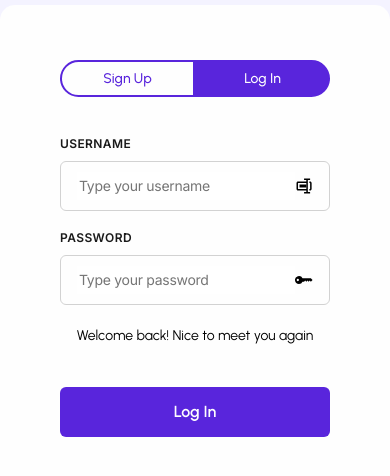
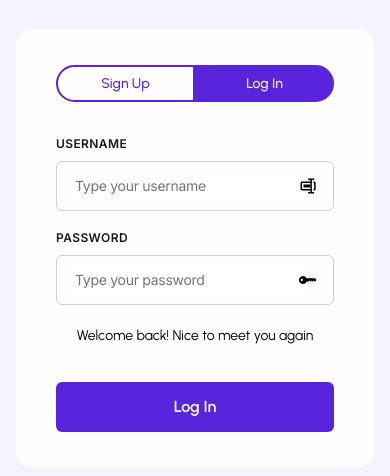
Before and after one commit to nafisazizir/seanema-frontend, a React (Create React App) app: page /login in a window 390 px wide. Shown: the part 174-650 px from the top of the page. Built offline with nearby package versions, Linux system fonts and the light colour scheme.

Commit message:
feat: add navbar responsive

```diff
--- a/src/components/Navbar/Navbar.tsx
+++ b/src/components/Navbar/Navbar.tsx
@@ -14,12 +14,12 @@ const Navbar = () => {
 
   return (
     <div className="navbar">
-      <NavLink to="/">
-        <div className="logo-container">
+      <div className="logo-container">
+        <NavLink to="/" className="logo-container">
           <PiWavesBold className="logo" size={32} />
           <div className="logotype">SEANEMA</div>
-        </div>
-      </NavLink>
+        </NavLink>
+      </div>
 
       <div className="navbar-item">
         {auth === true ? (
--- a/src/components/Navbar/NavbarStyle.css
+++ b/src/components/Navbar/NavbarStyle.css
@@ -45,3 +45,14 @@
 .active {
   color: var(--color-grey-100);
 }
+
+@media (max-width: 560px) {
+  .logo-container {
+    display: none;
+  }
+
+  .navbar {
+    justify-content: center;
+    padding: 20px 8px;
+  }
+}
--- a/src/pages/Auth/AuthStyle.css
+++ b/src/pages/Auth/AuthStyle.css
@@ -97,3 +97,26 @@
   align-items: center;
   gap: 4px;
 }
+
+@media (max-width: 768px) {
+  .auth-page {
+    padding: 0px 60px;
+  }
+}
+
+@media (max-width: 640px) {
+  .auth-page {
+    padding: 0px 30px;
+  }
+}
+
+@media (max-width: 480px) {
+  .auth-page {
+    padding: 0px 16px;
+  }
+
+  .auth-container {
+    padding: 35px 40px;
+    gap: 35px;
+  }
+}
--- a/src/pages/Auth/LogIn.tsx
+++ b/src/pages/Auth/LogIn.tsx
@@ -10,6 +10,7 @@ import UserDataService from "../../services/user";
 import { AxiosError } from "axios";
 
 const LogIn = () => {
+  document.body.style.backgroundColor = "var(--color-primary-10)";
   const history = useNavigate();
   const [username, setUsername] = useState("");
   const [password, setPassword] = useState("");
--- a/src/pages/Auth/SignUp.tsx
+++ b/src/pages/Auth/SignUp.tsx
@@ -11,6 +11,7 @@ import UserDataService from "../../services/user";
 import { AxiosError } from "axios";
 
 const SignUp = () => {
+  document.body.style.backgroundColor = "var(--color-primary-10)";
   const history = useNavigate();
   const [username, setUsername] = useState("");
   const [fullName, setFullName] = useState("");
```
